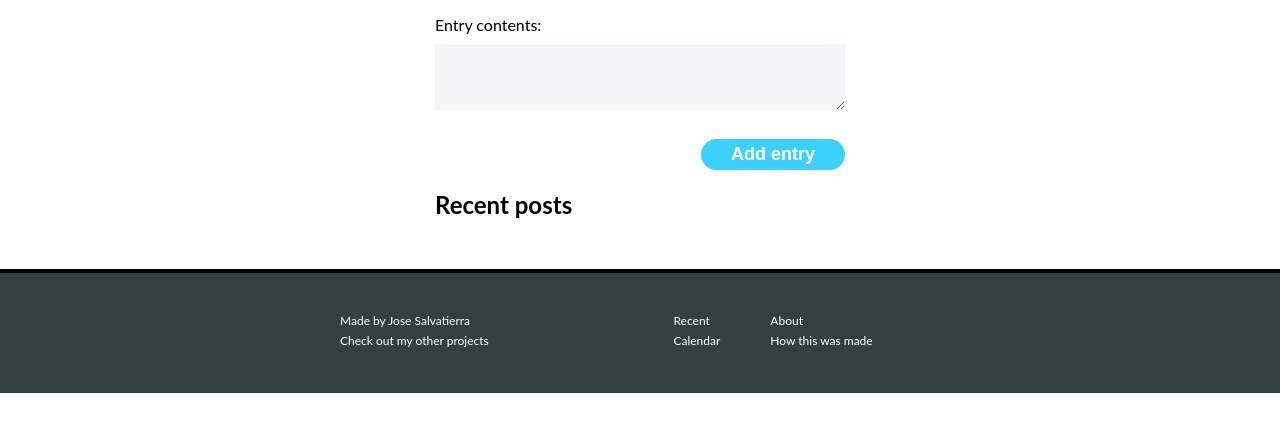
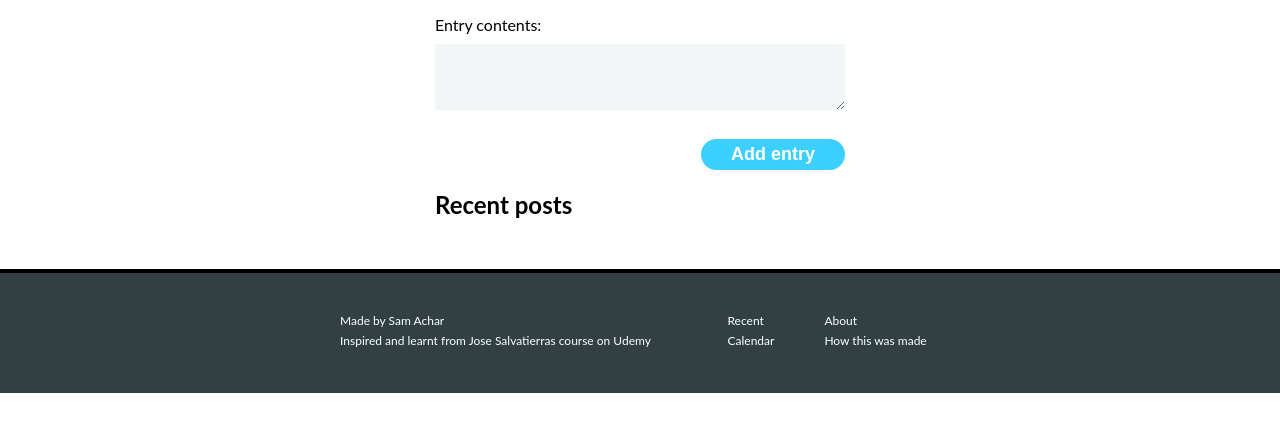
Before and after one commit to samarthachar/Web-Developer-Bootcamp-with-Flask-and-Python-in-2024, a Flask app: page / in a window 1280 px wide. Shown: the part 227-659 px from the top of the page. Run offline with Flask 3, Linux system fonts and the light colour scheme; data that the repository does not hold is empty.

Commit message:
Finished Microblog

```diff
--- a/4.Microblog/templates/home.html
+++ b/4.Microblog/templates/home.html
@@ -49,8 +49,8 @@
   <footer class="footer">
     <div class="footer__content">
       <section class="left">
-        <a class="footer__item">Made by Jose Salvatierra</a>
-        <a class="footer__item">Check out my other projects</a>
+        <a class="footer__item">Made by Sam Achar</a>
+        <a class="footer__item">Inspired and learnt from Jose Salvatierras course on Udemy</a>
       </section>
       <section class="right">
         <div class="footer__column">
```
